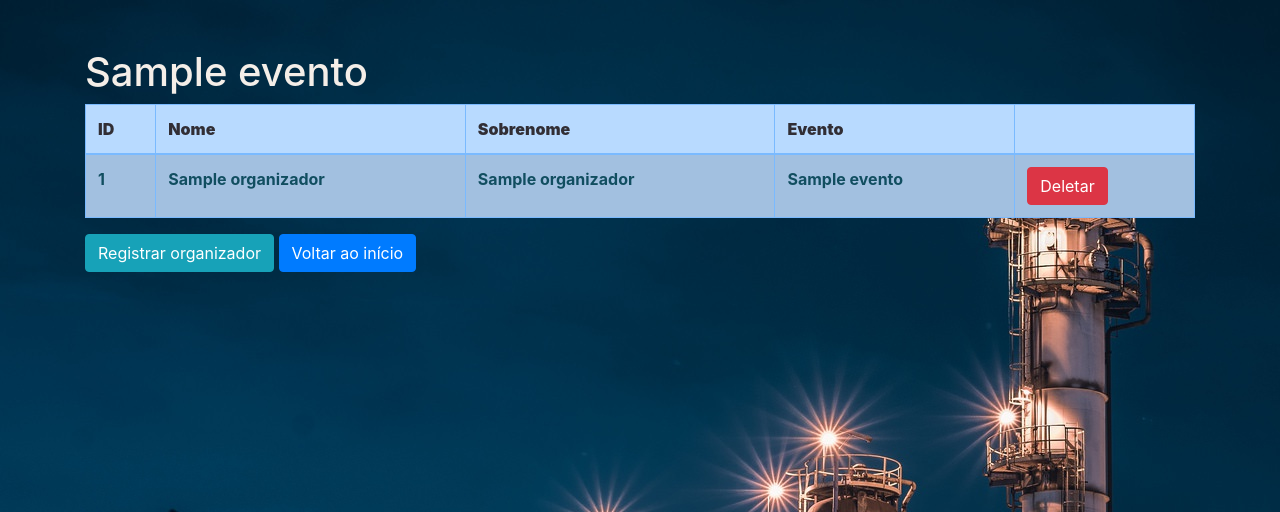
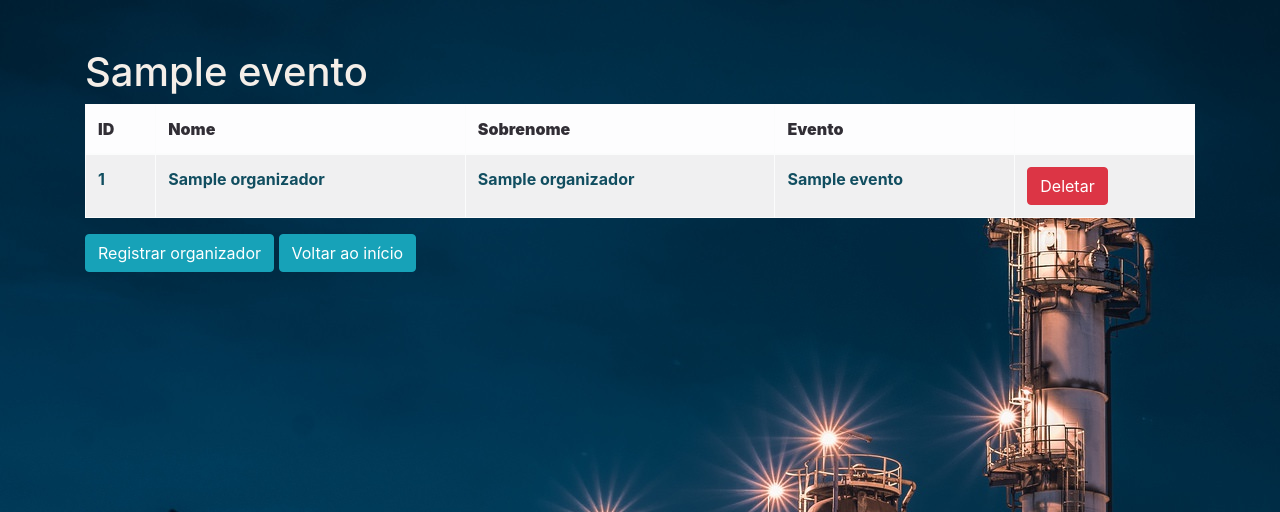
Before and after one commit to igor64BR/Desafio--Estagio_FULL-STACK, a Django app: page /evento/1 in a window 1280 px wide. Shown: the part 64-576 px from the top of the page. Run offline with Django 3.2, Linux system fonts and the light colour scheme; tables that the repository leaves empty hold one stand-in row (values such as "Sample post"); lists and menus that the app fills with data are empty; some libraries are stand-ins or nearby versions.

Commit message:
v0.9 - Correção de bug de apresentação de erros no formulário evento; Padronização de cores e estilos

```diff
--- a/socializei/templates/evento.html
+++ b/socializei/templates/evento.html
@@ -33,10 +33,10 @@
             {% csrf_token %}
             {% bootstrap_form form %}
             {% buttons %}
-            <button type="submit" class="btn btn-primary" id="submitted">Enviar</button>
+            <button type="submit" class="btn btn-info" id="submitted">Enviar</button>
             {% endbuttons %}
         </form>
-        <a href="{% url 'indice' %}"><button type="button" class="btn btn-primary">Voltar ao início</button></a>
+        <a href="{% url 'indice' %}"><button type="button" class="btn btn-info">Voltar ao início</button></a>
     </div>
 {% bootstrap_javascript jquery='full'%}
 </body>
--- a/socializei/templates/evento_detail.html
+++ b/socializei/templates/evento_detail.html
@@ -29,7 +29,7 @@
             <br><br>
             <h1 style="color: #F4EEE8">{{ evento }}</h1>
 <!--            <table class="table table-dark table-striped">-->
-                <table class="table table-primary table-striped table-bordered">
+                <table class="table table-light table-striped table-bordered">
                     <thead>
                     <tr style="color:#0dcaf0">
                         <th scope="col" style="color:#312e35"><b>ID</b></th>
@@ -43,7 +43,7 @@
                     <tbody class="table table-striped">
                             {% for organizador in organizadores %}
                                 {% if organizador.evento.id == evento.id %}
-                                    <tr style="color:gainsboro" class="table-active">
+                                    <tr style="color:gainsboro">
                                         <th style="color: #114E60">{{ organizador.id }}</th>
                                         <th style="color: #114E60" scope="row">{{ organizador.nome }}</th>
                                         <th style="color: #114E60">{{ organizador.sobrenome }}</th>
@@ -56,7 +56,7 @@
                 </table>
         </div>
         <a href="{% url 'organizador' %}"><button type="button" class="btn btn-info" rel="">Registrar organizador</button></a>
-        <a href="{% url 'indice' %}"><button type="button" class="btn btn-primary">Voltar ao início</button></a>
+        <a href="{% url 'indice' %}"><button type="button" class="btn btn-info">Voltar ao início</button></a>
         {% bootstrap_messages %}
     </div>
     <br><br><br><br>
--- a/socializei/templates/organizadores.html
+++ b/socializei/templates/organizadores.html
@@ -30,10 +30,10 @@
             {% csrf_token %}
             {% bootstrap_form form %}
             {% buttons %}
-                <button class="btn btn-primary" type="submit">Enviar</button>
+                <button class="btn btn-info" type="submit">Enviar</button>
             {% endbuttons %}
         </form>
-        <a href="{% url 'indice' %}"><button type="button" class="btn btn-primary">Voltar ao início</button></a>
+        <a href="{% url 'indice' %}"><button type="button" class="btn btn-info">Voltar ao início</button></a>
     </div>
 
     {% bootstrap_javascript jquery='full' %}
--- a/socializei/views.py
+++ b/socializei/views.py
@@ -32,8 +32,9 @@ def organizador_form(request):
 
 
 def evento_form(request):
-    form = EventoForm(request.POST, request.FILES)
+    form = EventoForm()
     if str(request.method) == 'POST':
+        form = EventoForm(request.POST, request.FILES)
         erros = []
         sucesso = True
         if str(request.method) == 'POST':
```
